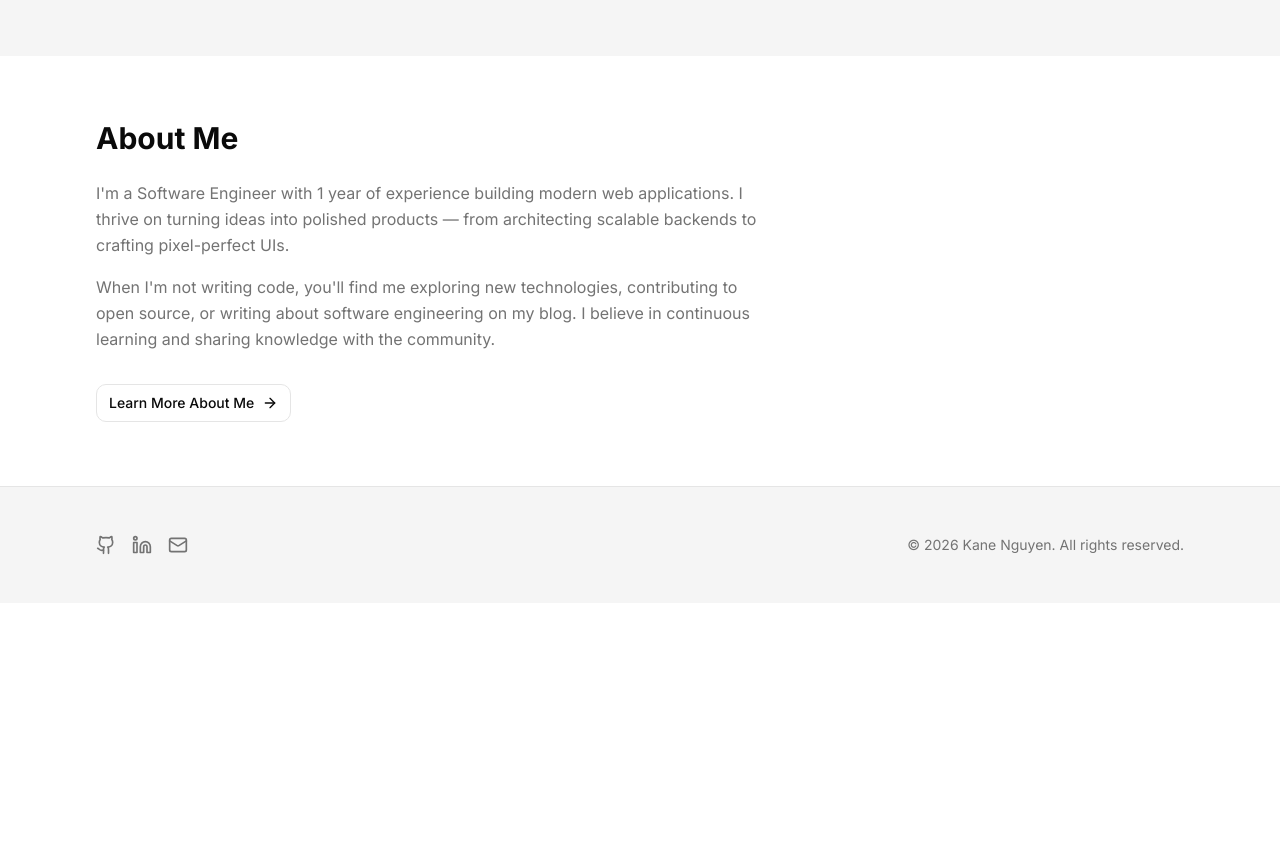
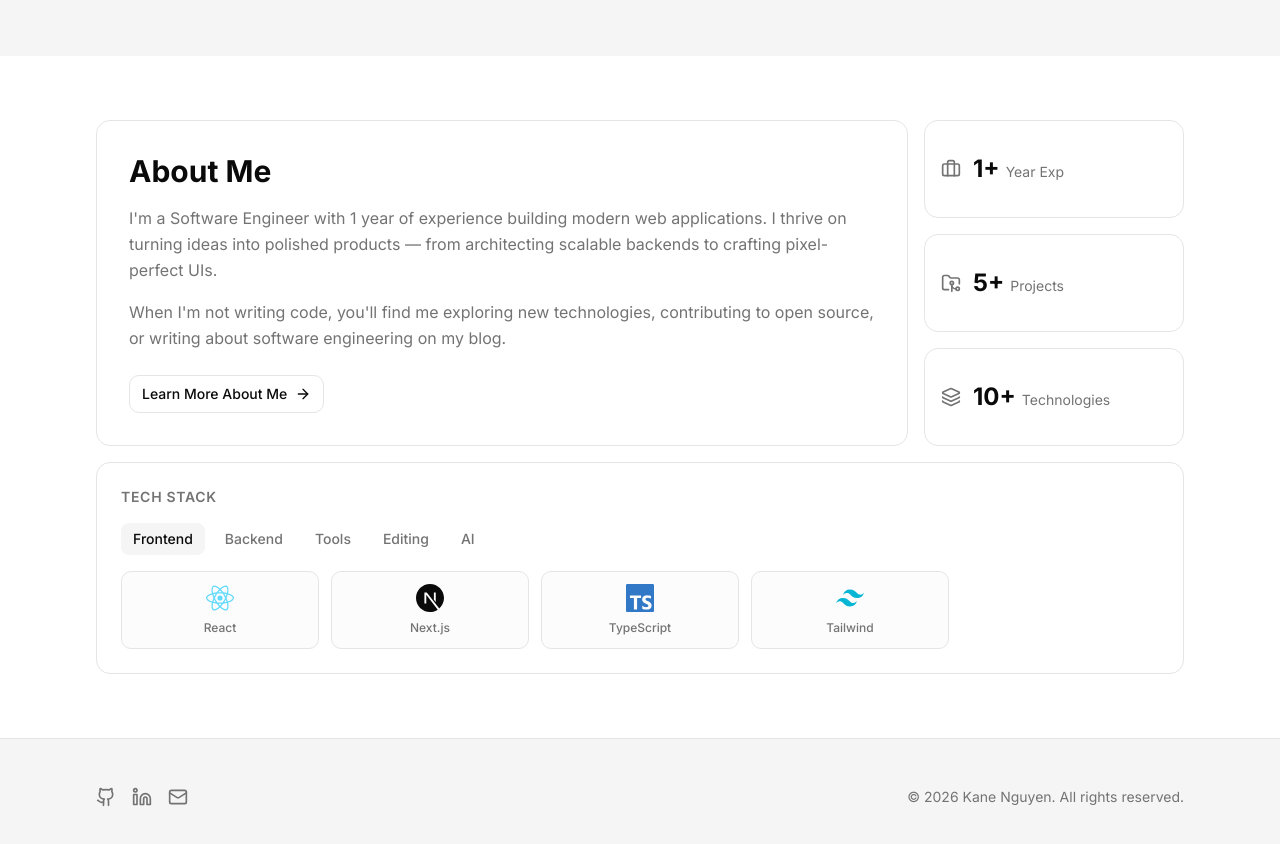
Before and after one commit to haunguyendev/portfolio-v2, a Next.js app: page / in a window 1280 px wide. Shown: the part 1140-1984 px from the top of the page. Before the commit the page ends 1743 px from the top, so only its background shows below. Built offline with nearby package versions, Linux system fonts and the light colour scheme; no server answers.

Commit message:
feat: redesign about preview with bento grid and tabbed tech stack
Bento grid layout with bio card, stat cards, and full-width tech stack.
Tabbed tech stack with brand icons across 5 categories: Frontend,
Backend, Tools, Editing, AI. Added react-icons for brand logos.

```diff
--- a/package.json
+++ b/package.json
@@ -19,6 +19,7 @@
     "next-themes": "^0.4.6",
     "react": "19.2.3",
     "react-dom": "19.2.3",
+    "react-icons": "^5.6.0",
     "shadcn": "^4.0.8",
     "tailwind-merge": "^3.5.0",
     "tw-animate-css": "^1.4.0"
--- a/src/components/home/about-preview-section.tsx
+++ b/src/components/home/about-preview-section.tsx
@@ -1,15 +1,25 @@
 import Link from 'next/link'
-import { ArrowRight } from 'lucide-react'
+import { ArrowRight, Briefcase, FolderGit2, Layers } from 'lucide-react'
+import { TechStackTabs } from '@/components/home/tech-stack-tabs'
+
+const STATS = [
+  { icon: Briefcase, value: '1+', label: 'Year Exp' },
+  { icon: FolderGit2, value: '5+', label: 'Projects' },
+  { icon: Layers, value: '10+', label: 'Technologies' },
+]
+
 
 export function AboutPreviewSection() {
   return (
     <section className="section-spacing">
       <div className="container-main">
-        <div className="max-w-2xl">
-          <h2 className="mb-6 text-2xl font-bold text-foreground md:text-3xl">
+        {/* Bento grid: 4 columns on md+ */}
+        <div className="grid grid-cols-1 gap-4 md:grid-cols-4 md:grid-rows-[auto_auto_auto_auto]">
+          {/* Bio card — spans 3 cols, 3 rows (matching 3 stat cards) */}
+          <div className="rounded-xl border border-border bg-background p-6 md:col-span-3 md:row-span-3 md:p-8">
+            <h2 className="mb-4 text-2xl font-bold text-foreground md:text-3xl">
               About Me
             </h2>
-
             <div className="flex flex-col gap-4 leading-relaxed text-muted-foreground">
               <p>
                 I&apos;m a Software Engineer with 1 year of experience building
@@ -20,12 +30,10 @@ export function AboutPreviewSection() {
               <p>
                 When I&apos;m not writing code, you&apos;ll find me exploring new
                 technologies, contributing to open source, or writing about
-              software engineering on my blog. I believe in continuous learning
-              and sharing knowledge with the community.
+                software engineering on my blog.
               </p>
             </div>
-
-          <div className="mt-8">
+            <div className="mt-6">
               <Link
                 href="/about"
                 className="inline-flex items-center gap-2 rounded-lg border border-border bg-background px-3 py-2 text-sm font-medium transition-colors hover:bg-muted hover:text-foreground"
@@ -35,6 +43,33 @@ export function AboutPreviewSection() {
               </Link>
             </div>
           </div>
+
+          {/* Stat cards — 1 col each, stacked on right */}
+          {STATS.map((stat) => (
+            <div
+              key={stat.label}
+              className="flex items-center gap-3 rounded-xl border border-border bg-background p-4 transition-all duration-200 hover:-translate-y-0.5 hover:shadow-md"
+            >
+              <stat.icon className="size-5 text-muted-foreground" />
+              <div>
+                <span className="text-2xl font-bold text-foreground">
+                  {stat.value}
+                </span>
+                <span className="ml-1.5 text-sm text-muted-foreground">
+                  {stat.label}
+                </span>
+              </div>
+            </div>
+          ))}
+
+          {/* Tech stack card with tabs — spans full width */}
+          <div className="rounded-xl border border-border bg-background p-6 md:col-span-4">
+            <h3 className="mb-4 text-sm font-semibold uppercase tracking-wider text-muted-foreground">
+              Tech Stack
+            </h3>
+            <TechStackTabs />
+          </div>
+        </div>
       </div>
     </section>
   )
--- /dev/null
+++ b/src/components/home/tech-stack-tabs.tsx
@@ -0,0 +1,156 @@
+'use client'
+
+import { useState } from 'react'
+import { motion, AnimatePresence } from 'framer-motion'
+import {
+  SiReact,
+  SiNextdotjs,
+  SiTypescript,
+  SiTailwindcss,
+  SiNodedotjs,
+  SiExpress,
+  SiPostgresql,
+  SiDocker,
+  SiPrisma,
+  SiDotnet,
+  SiNestjs,
+  SiRedis,
+  SiGit,
+  SiGithub,
+  SiGitlab,
+  SiVercel,
+  SiKubernetes,
+  SiLinux,
+  SiFigma,
+  SiDavinciresolve,
+  SiCanva,
+  SiClaude,
+  SiOpenai,
+  SiGooglegemini,
+} from 'react-icons/si'
+import { BrainCircuit, Scissors, Film } from 'lucide-react'
+import type { IconType } from 'react-icons'
+import type { LucideIcon } from 'lucide-react'
+
+type TechItem = {
+  name: string
+  icon: IconType | LucideIcon
+  color: string
+}
+
+type TechCategory = {
+  label: string
+  items: TechItem[]
+}
+
+const CATEGORIES: TechCategory[] = [
+  {
+    label: 'Frontend',
+    items: [
+      { name: 'React', icon: SiReact, color: 'text-[#61DAFB]' },
+      { name: 'Next.js', icon: SiNextdotjs, color: 'text-foreground' },
+      { name: 'TypeScript', icon: SiTypescript, color: 'text-[#3178C6]' },
+      { name: 'Tailwind', icon: SiTailwindcss, color: 'text-[#06B6D4]' },
+    ],
+  },
+  {
+    label: 'Backend',
+    items: [
+      { name: 'Node.js', icon: SiNodedotjs, color: 'text-[#5FA04E]' },
+      { name: 'NestJS', icon: SiNestjs, color: 'text-[#E0234E]' },
+      { name: '.NET', icon: SiDotnet, color: 'text-[#512BD4]' },
+      { name: 'Express', icon: SiExpress, color: 'text-foreground' },
+      { name: 'PostgreSQL', icon: SiPostgresql, color: 'text-[#4169E1]' },
+      { name: 'Prisma', icon: SiPrisma, color: 'text-foreground' },
+      { name: 'Redis', icon: SiRedis, color: 'text-[#DC382D]' },
+      { name: 'Docker', icon: SiDocker, color: 'text-[#2496ED]' },
+    ],
+  },
+  {
+    label: 'Tools',
+    items: [
+      { name: 'Git', icon: SiGit, color: 'text-[#F05032]' },
+      { name: 'GitHub', icon: SiGithub, color: 'text-foreground' },
+      { name: 'GitLab', icon: SiGitlab, color: 'text-[#FC6D26]' },
+      { name: 'Vercel', icon: SiVercel, color: 'text-foreground' },
+      { name: 'Kubernetes', icon: SiKubernetes, color: 'text-[#326CE5]' },
+      { name: 'Linux', icon: SiLinux, color: 'text-foreground' },
+      { name: 'Figma', icon: SiFigma, color: 'text-[#F24E1E]' },
+    ],
+  },
+  {
+    label: 'Editing',
+    items: [
+      { name: 'CapCut', icon: Scissors, color: 'text-foreground' },
+      { name: 'Premiere', icon: Film, color: 'text-[#9999FF]' },
+      { name: 'DaVinci', icon: SiDavinciresolve, color: 'text-[#E12B30]' },
+      { name: 'Canva', icon: SiCanva, color: 'text-[#00C4CC]' },
+    ],
+  },
+  {
+    label: 'AI',
+    items: [
+      { name: 'Claude', icon: SiClaude, color: 'text-[#D97757]' },
+      { name: 'GPT', icon: SiOpenai, color: 'text-foreground' },
+      { name: 'Codex', icon: SiOpenai, color: 'text-[#10A37F]' },
+      { name: 'Gemini', icon: SiGooglegemini, color: 'text-[#8E75B2]' },
+      { name: 'GLM', icon: BrainCircuit, color: 'text-[#3B82F6]' },
+    ],
+  },
+]
+
+export function TechStackTabs() {
+  const [activeTab, setActiveTab] = useState(0)
+
+  return (
+    <div>
+      {/* Tab buttons */}
+      <div className="mb-4 flex gap-2 overflow-x-auto">
+        {CATEGORIES.map((cat, i) => (
+          <button
+            key={cat.label}
+            onClick={() => setActiveTab(i)}
+            className={`relative rounded-md px-3 py-1.5 text-sm font-medium transition-colors ${
+              activeTab === i
+                ? 'text-foreground'
+                : 'text-muted-foreground hover:text-foreground'
+            }`}
+          >
+            {activeTab === i && (
+              <motion.span
+                layoutId="tech-tab-bg"
+                className="absolute inset-0 rounded-md bg-muted"
+                transition={{ type: 'spring', bounce: 0.2, duration: 0.4 }}
+              />
+            )}
+            <span className="relative z-10">{cat.label}</span>
+          </button>
+        ))}
+      </div>
+
+      {/* Tab content */}
+      <AnimatePresence mode="wait">
+        <motion.div
+          key={activeTab}
+          initial={{ opacity: 0, y: 8 }}
+          animate={{ opacity: 1, y: 0 }}
+          exit={{ opacity: 0, y: -8 }}
+          transition={{ duration: 0.2 }}
+          className="grid grid-cols-3 gap-3 sm:grid-cols-5"
+        >
+          {CATEGORIES[activeTab].items.map((tech) => (
+            <div
+              key={tech.name}
+              className="flex flex-col items-center gap-2 rounded-lg border border-border bg-muted/30 p-3 transition-all duration-200 hover:-translate-y-0.5 hover:shadow-md"
+            >
+              <tech.icon className={`size-7 ${tech.color}`} />
+              <span className="text-xs font-medium text-muted-foreground">
+                {tech.name}
+              </span>
+            </div>
+          ))}
+        </motion.div>
+      </AnimatePresence>
+    </div>
+  )
+}
```
Also changed, not shown: 1 other file (tests, documents, lock files or other folders). Lines whose indentation alone changed are shown as unchanged.
